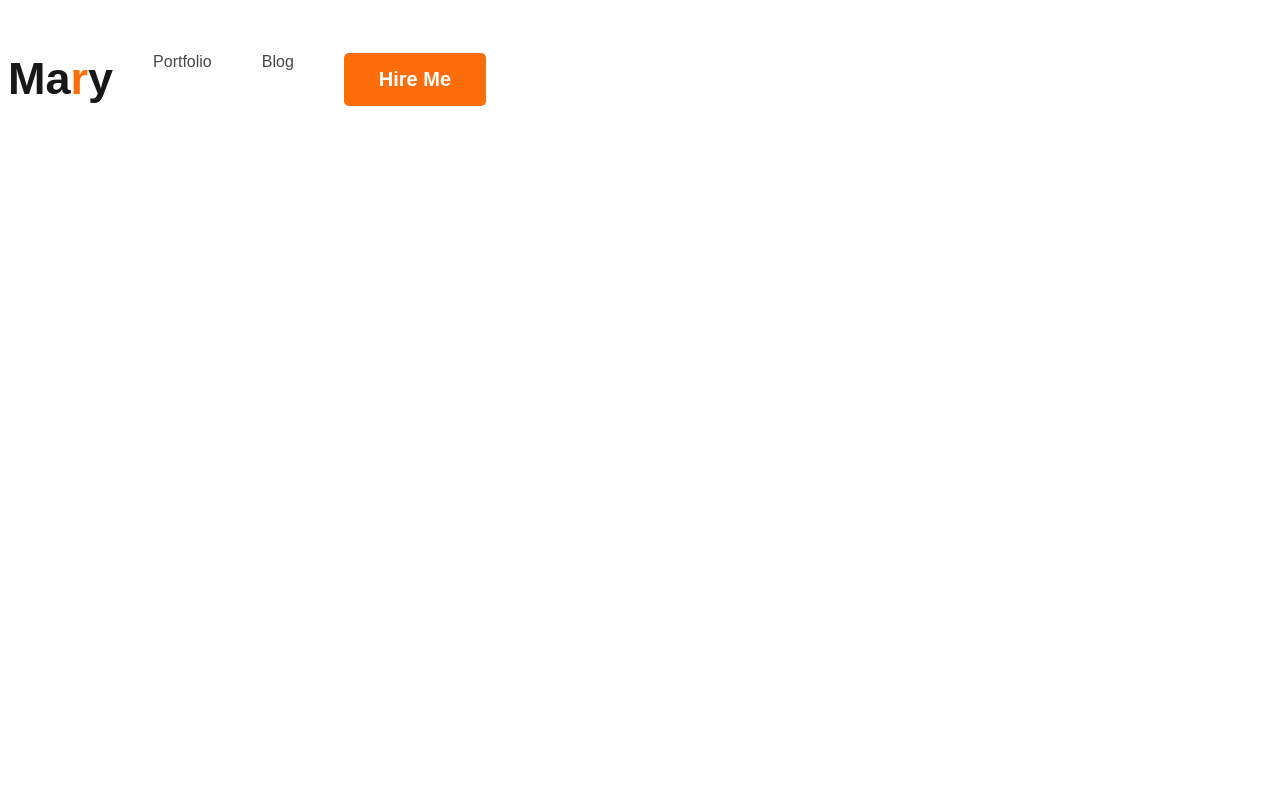
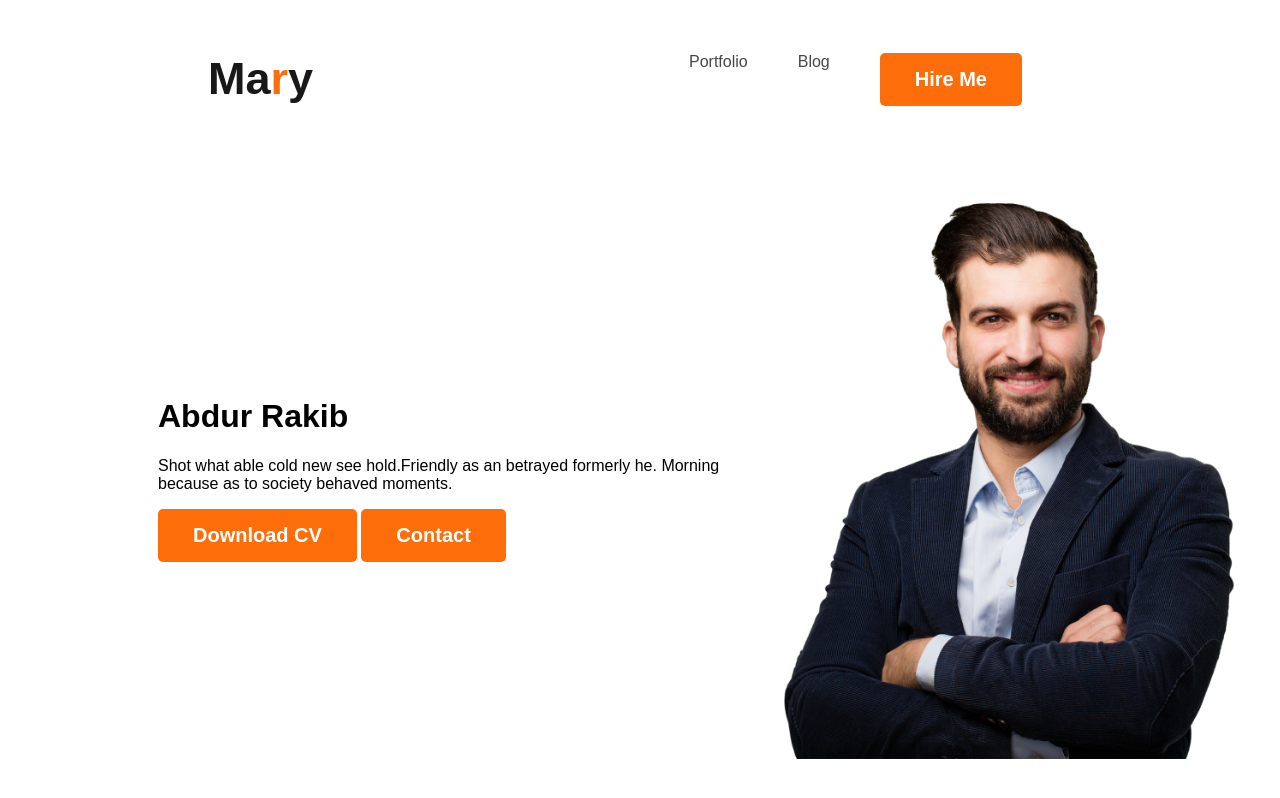
Before and after one commit to abdurrakib77/my-first-github-repo, a plain HTML site: page index.html in a window 1280 px wide. Drawn offline with Linux system fonts and the light colour scheme.

Commit message:
add another file

```diff
--- a/index.html
+++ b/index.html
@@ -13,7 +13,7 @@
 </head>
 <body>
 
-    <header>
+    <header class="">
         <nav>
             <h3 class="nav-title">Ma<span class="text-primary">r</span>y</h3>
             <ul>
@@ -22,6 +22,19 @@
               <li><button class="btn-primary">Hire Me</button></li>
             </ul>
         </nav>
+        <div class="banner">
+            <div class="banner-content">
+                <h3 class="banner-greeting"></h3>
+                <h1 class="banner-title">Abdur Rakib</h1>
+                <p>Shot what able cold new see hold.Friendly as an betrayed formerly he. Morning because as to society behaved moments.</p>
+                <button class="btn-primary">Download CV</button>
+                <button class="btn-primary">Contact</button>
+
+            </div>
+            <img class="profile-pic" src="hardy.png" alt="">
+
+        </div>
+
 
 
     </header>
--- a/portfolio.css
+++ b/portfolio.css
@@ -18,8 +18,9 @@ body{
 /* nave related styles */
 nav{
     display: flex;
-    /* justify-content: space-between; */
+    justify-content: space-between;
     align-items: center;
+    margin: 0 200px;
 }
 .nav-title{
     color: #181818;
@@ -37,3 +38,16 @@ nav a{
     text-decoration: none;
     color: #474747;
 }
+/* header related styles */
+.header{
+    background-color: #FFF8F3 ;
+}
+.banner{
+    padding: 30px 30px 30px 150px;
+    display: flex;
+    align-items: center;
+}
+.banner .profile-pic{
+    width: 500px;
+
+}
```
Also changed, not shown: hardy.png (added).
